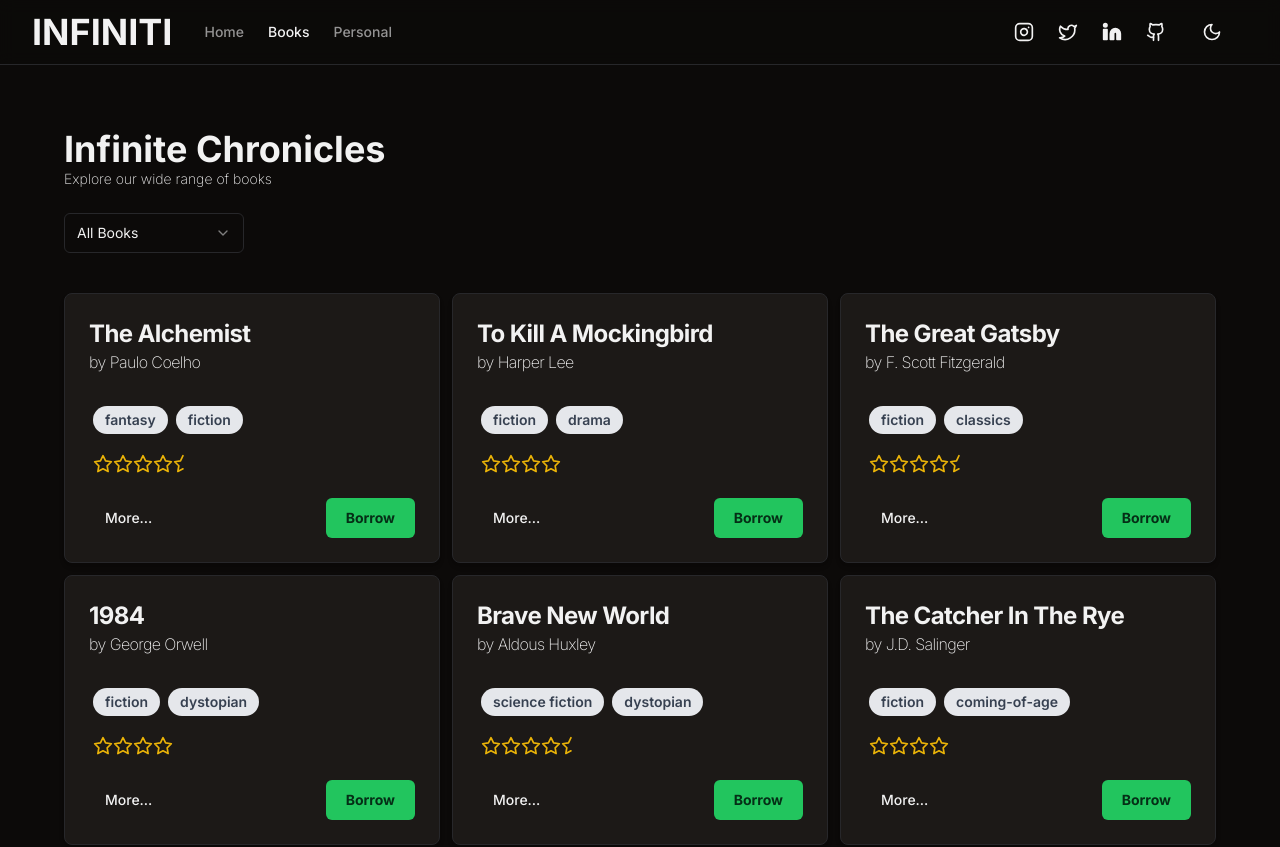
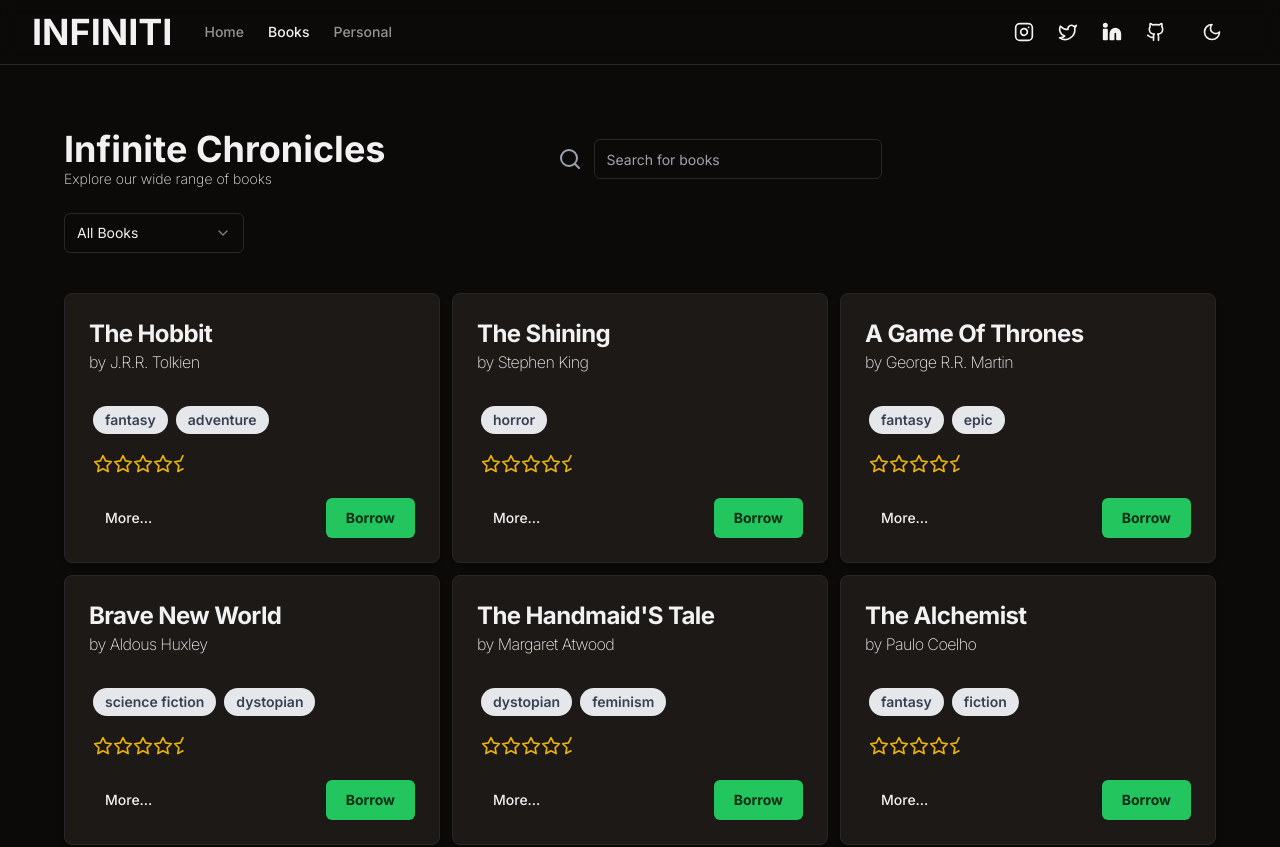
Before and after one commit to Hari-Keshav-Rajesh/proj_sql, a Next.js app in the folder web_sql/: page /dash/books in a window 1280 px wide. Shown: the top 847 px of the page. Built offline with nearby package versions, Linux system fonts and the light colour scheme; what tailwindcss-animated would draw is missing.

Commit message:
feat: add search functionality on books (#21)

```diff
--- a/web_sql/app/dash/books/page.tsx
+++ b/web_sql/app/dash/books/page.tsx
@@ -8,22 +8,38 @@ import {
   SelectTrigger,
   SelectValue,
 } from "@/components/ui/select";
+import { Input } from "@/components/ui/input";
+import { Label } from "@/components/ui/label";
 import tags from "@/config/tags";
 import books from "@/config/books";
 import BookCard from "@/components/bookCard";
 import toTitleCase from "@/config/utils/titleCase";
 
+import { Icons } from "@/config/icons";
+
 export default function Books() {
-  const [tag, setTag] = useState("all books");
+  const [tag, setTag] = useState("all books")
+  const [search,setSearch] = useState("")
 
   return (
     <div className="mt-10 lg:mt-16 pb-c3 px-6 xl:px-16">
       <div className="flex flex-col gap-10">
         <div className="flex flex-col gap-6">
-          <div>
-            <div className="text-4xl font-bold">Infinite Chronicles</div>
-            <div className="text-sm font-light dark:font-extralight">
-              Explore our wide range of books
+          <div className="flex flex-col lg:flex-row items-start lg:items-center gap-5 lg:gap-40">
+            <div>
+              <div className="text-4xl font-bold">Infinite Chronicles</div>
+              <div className="text-sm font-light dark:font-extralight">
+                Explore our wide range of books
+              </div>
+            </div>
+            <div className="flex items-center gap-3 bg-background px-3 py-1 lg:py-2 border-0"
+            >
+              <Icons.search className="w-6 h-6 text-gray-500 dark:text-gray-400" />
+              <Input
+              placeholder="Search for books"
+              className="w-fit lg:w-72"
+              onChange={(e) => setSearch(e.target.value)}
+              />
             </div>
           </div>
           <div>
@@ -53,6 +69,12 @@ export default function Books() {
                   return true
                 return book.tags.includes(tag)
               })
+              .filter((book: any) => {
+                if(search === "")
+                  return true
+                return book.title.toLowerCase().includes(search.toLowerCase())
+              })
+              .sort((a, b) => b.rating - a.rating)
               .map((book: any) => (
                 <BookCard
                   key={book.id}
--- a/web_sql/config/icons.tsx
+++ b/web_sql/config/icons.tsx
@@ -12,7 +12,8 @@ import {
     StarHalf,
     MapPin,
     Phone,
-    Mail
+    Mail,
+    Search
   } from 'lucide-react';
 
 
@@ -29,5 +30,6 @@ import {
     halfStar: StarHalf,
     mapPin: MapPin,
     phone: Phone,
-    mail: Mail
+    mail: Mail,
+    search : Search
   }
```
